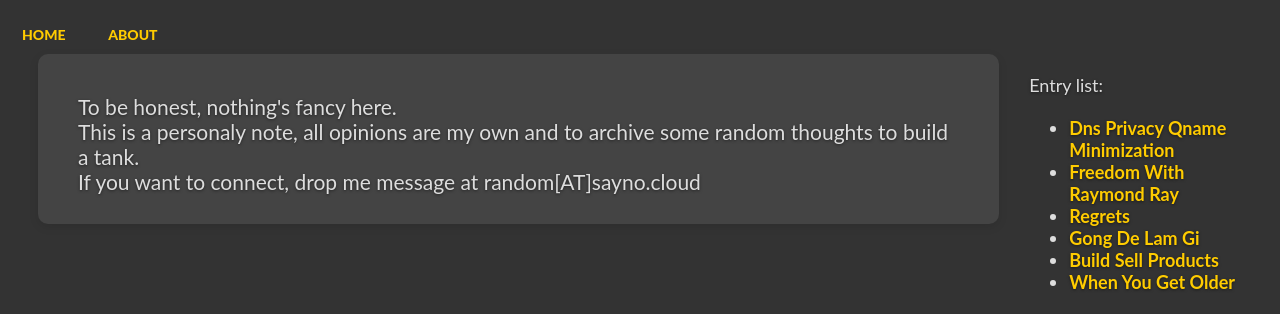
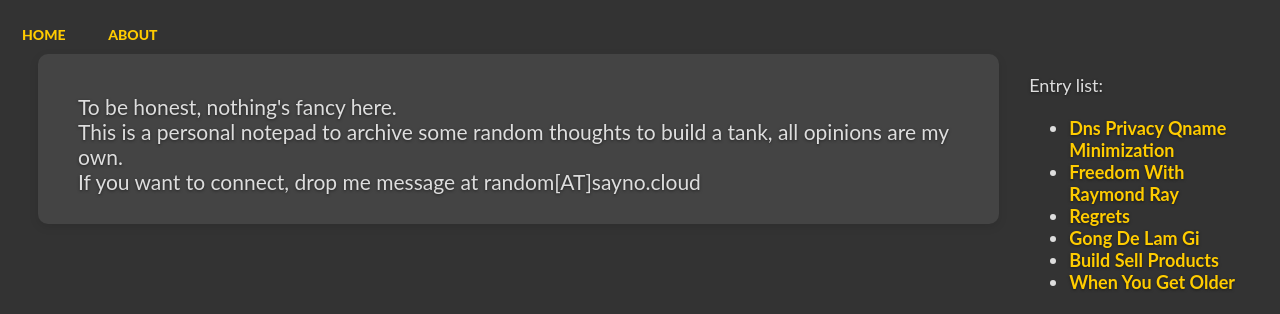
Before and after one commit to vdchuyen/chuyen-vn, a Jekyll site: the page built from about/index.html, in a window 1280 px wide. Shown: the top 314 px of the page. Built offline with Jekyll 4.4.1, drawn with Linux system fonts in a browser that asks for light colours; Markdown is read by kramdown in place of the engine named in the settings.

Commit message:
Update index.html

```diff
--- a/about/index.html
+++ b/about/index.html
@@ -5,6 +5,6 @@ layout: default
 
 <article>
 To be honest, nothing's fancy here.  <br>
-This is a personaly note, all opinions are my own and to archive some random thoughts to build a tank.     <br>
+This is a personal notepad to archive some random thoughts to build a tank, all opinions are my own. <br>
 If you want to connect, drop me message at random[AT]sayno.cloud
 </article>
```
